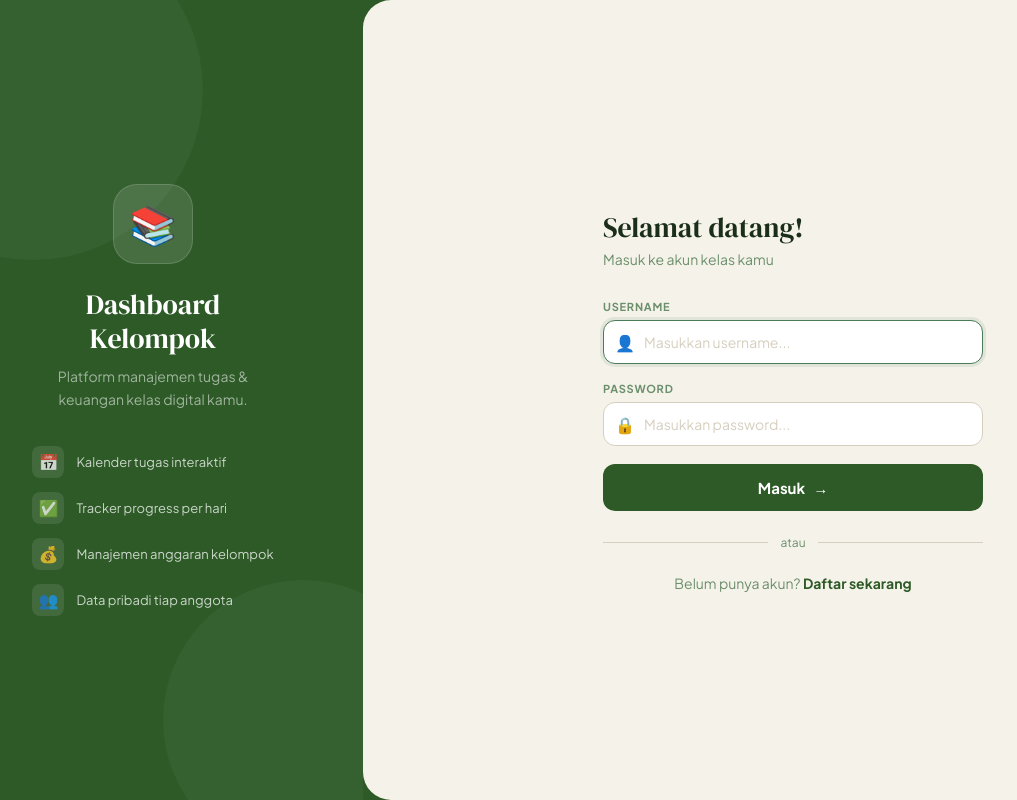
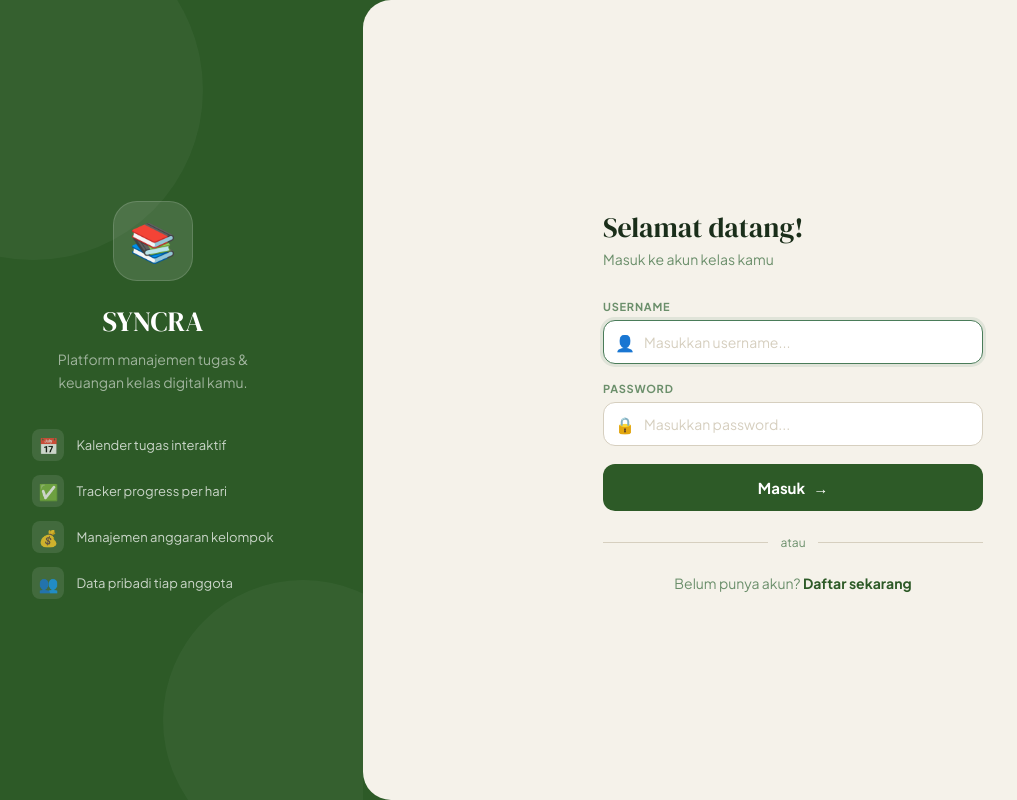
Before and after one commit to jefcerys16imagination/SYNCRA, a Flask app: page /login in a window 1280 px wide. Shown: the whole page, without its empty margins (57-1074 px from the left). Run offline with Flask 3, Linux system fonts and the light colour scheme.

Commit message:
Changed Temporary Name

```diff
--- a/templates/login.html
+++ b/templates/login.html
@@ -3,7 +3,7 @@
 <head>
 <meta charset="UTF-8">
 <meta name="viewport" content="width=device-width, initial-scale=1.0">
-<title>Login — Dashboard Kelompok</title>
+<title>Login — SYNCRA</title>
 <link href="https://fonts.googleapis.com/css2?family=Plus+Jakarta+Sans:wght@400;500;600;700;800&family=DM+Serif+Display&display=swap" rel="stylesheet">
 <style>
   :root {
@@ -143,7 +143,7 @@
 <div class="left-panel">
   <div class="brand">
     <div class="brand-icon">📚</div>
-    <h1>Dashboard<br>Kelompok</h1>
+    <h1>SYNCRA</h1>
     <p>Platform manajemen tugas &amp;<br>keuangan kelas digital kamu.</p>
 
     <ul class="feature-list">
```
